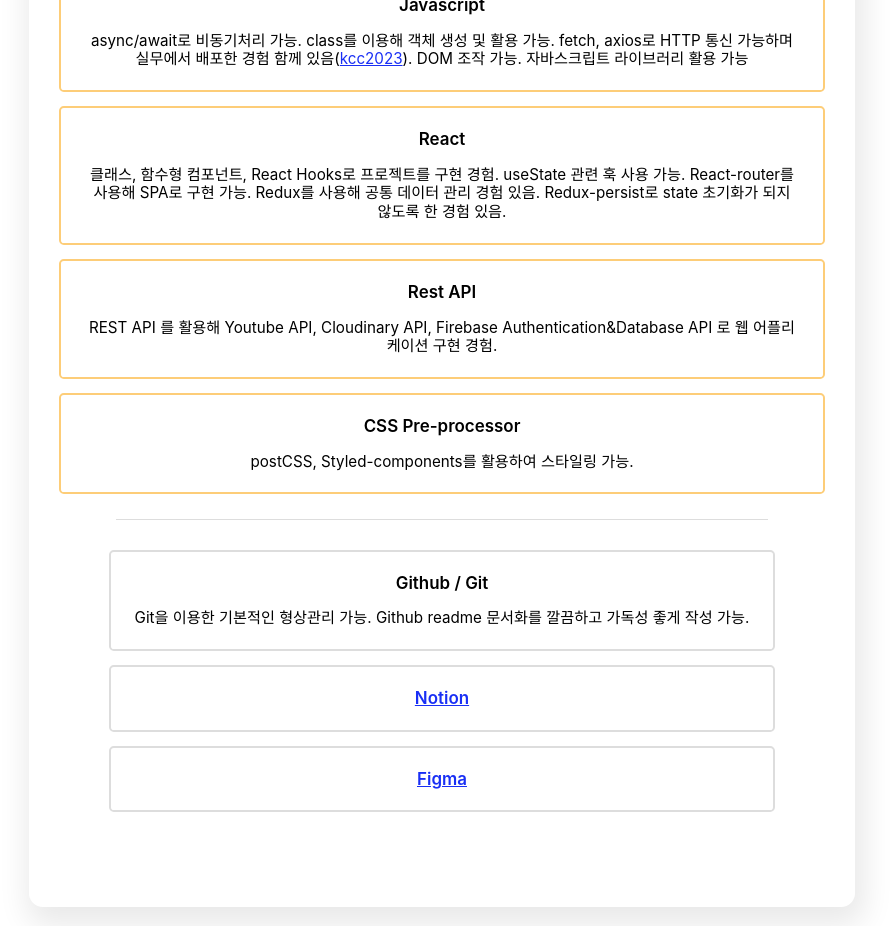
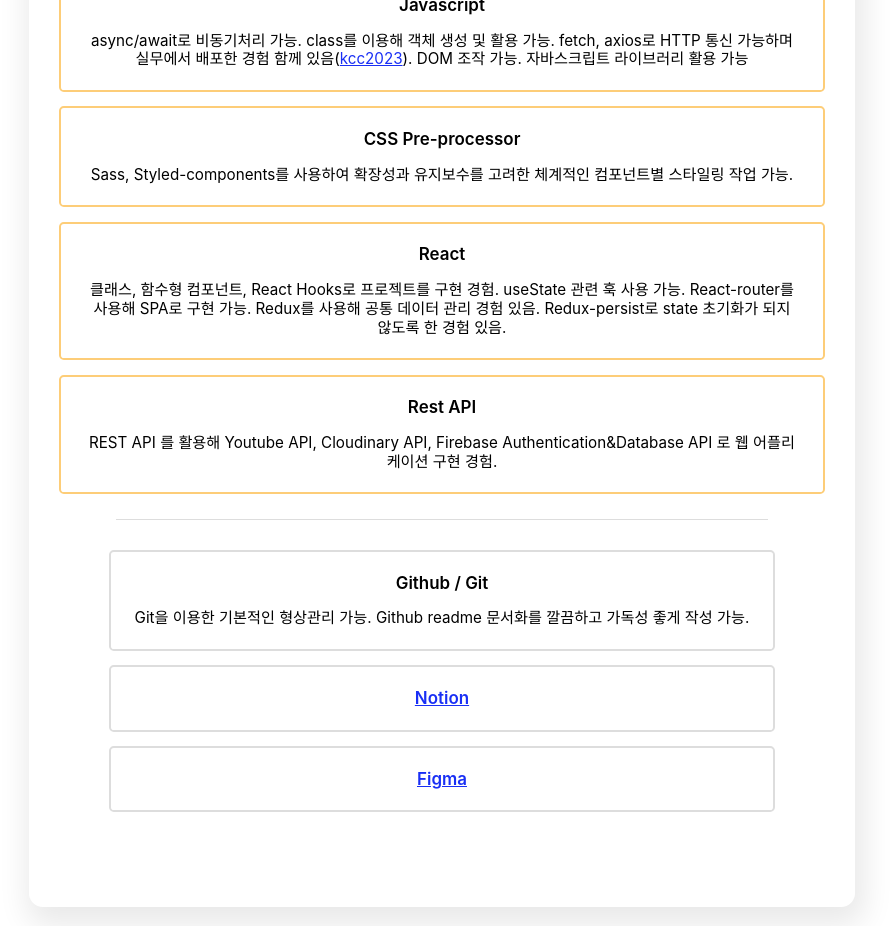
Before and after one commit to injilee/Portfolio, a React (Create React App) app: page / in a window 1280 px wide. Shown: the part 1040-1966 px from the top of the page, without its empty margins (198-1092 px from the left). Built offline with nearby package versions, Linux system fonts and the light colour scheme; a web font is replaced by a local one.

Commit message:
add : Skill about Sass and change order

```diff
--- a/src/components/skills.jsx
+++ b/src/components/skills.jsx
@@ -21,16 +21,15 @@
                 <a href="http://chaunglimkim.shop/" target="blank">
                   natural-archive
                 </a>
-                        ) 배포 했을 때 검색 시 도메인이 상위에 노출된 경험 있음. 시멘틱 태그를 사용한 마크업으로 필요한
-                        태그들만 사용 가능. 웹 접근성과 웹 표준성에 맞춰 코드 작성 가능. 디자인 시안을 화면에 그대로
-                        반응형웹 구현 가능.
+                ) 배포 했을 때 검색 시 도메인이 상위에 노출된 경험 있음. 시멘틱 태그를 사용한 마크업으로 필요한 태그들만
+                사용 가능. 웹 접근성과 웹 표준성에 맞춰 코드 작성 가능. 디자인 시안을 화면에 그대로 반응형웹 구현 가능.
               </p>
             </S.SkillListItem>
             <S.SkillListItem>
               <span>Javascript</span>
               <p>
-                        async/await로 비동기처리 가능. class를 이용해 객체 생성 및 활용 가능. fetch, axios로 HTTP 통신
-                        가능하며 실무에서 배포한 경험 함께 있음(
+                async/await로 비동기처리 가능. class를 이용해 객체 생성 및 활용 가능. fetch, axios로 HTTP 통신 가능하며
+                실무에서 배포한 경험 함께 있음(
                 <a href="https://github.com/injilee/kcc2023" target="blank">
                   kcc2023
                 </a>
@@ -38,23 +37,25 @@
               </p>
             </S.SkillListItem>
             <S.SkillListItem>
+              <span>CSS Pre-processor</span>
+              <p>
+                Sass, Styled-components를 사용하여 확장성과 유지보수를 고려한 체계적인 컴포넌트별 스타일링 작업 가능.
+              </p>
+            </S.SkillListItem>
+            <S.SkillListItem>
               <span>React</span>
               <p>
-                        클래스, 함수형 컴포넌트, React Hooks로 프로젝트를 구현 경험. useState 관련 훅 사용 가능.
-                        React-router를 사용해 SPA로 구현 가능. Redux를 사용해 공통 데이터 관리 경험 있음.
-                        Redux-persist로 state 초기화가 되지 않도록 한 경험 있음.
+                클래스, 함수형 컴포넌트, React Hooks로 프로젝트를 구현 경험. useState 관련 훅 사용 가능. React-router를
+                사용해 SPA로 구현 가능. Redux를 사용해 공통 데이터 관리 경험 있음. Redux-persist로 state 초기화가 되지
+                않도록 한 경험 있음.
               </p>
             </S.SkillListItem>
             <S.SkillListItem>
               <span>Rest API</span>
               <p>
-                        REST API 를 활용해 Youtube API, Cloudinary API, Firebase Authentication&Database API 로 웹
-                        어플리케이션 구현 경험.
+                REST API 를 활용해 Youtube API, Cloudinary API, Firebase Authentication&Database API 로 웹 어플리케이션
+                구현 경험.
               </p>
-                  </S.SkillListItem>
-                  <S.SkillListItem>
-                     <span>CSS Pre-processor</span>
-                     <p>postCSS, Styled-components를 활용하여 스타일링 가능.</p>
             </S.SkillListItem>
           </S.SkillList>
           <S.DivisionLine></S.DivisionLine>
```
Lines whose indentation alone changed are shown as unchanged.
